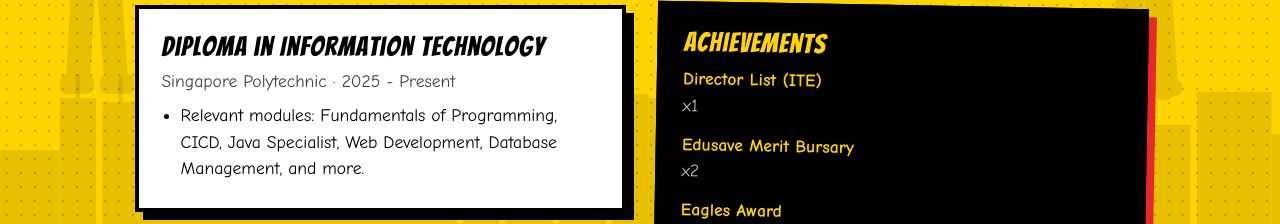
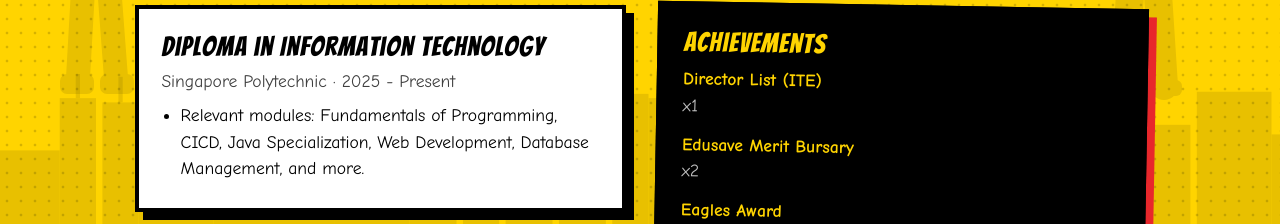
Before and after one commit to zaim860/ZaimPortfolio, a Next.js app: page / in a window 1280 px wide. Shown: the part 576-800 px from the top of the page. Built offline with nearby package versions, Linux system fonts and the light colour scheme.

Commit message:
Spelling Error

```diff
--- a/data/portfolio.ts
+++ b/data/portfolio.ts
@@ -23,7 +23,7 @@ export const education = [
     school: "Singapore Polytechnic",
     qualification: "Diploma in Information Technology",
     period: "2025 - Present",
-    details: ["Relevant modules: Fundamentals of Programming, CICD, Java Specialist, Web Development, Database Management, and more."],
+    details: ["Relevant modules: Fundamentals of Programming, CICD, Java Specialization, Web Development, Database Management, and more."],
   },
   {
     school: "ITE College West",
```
